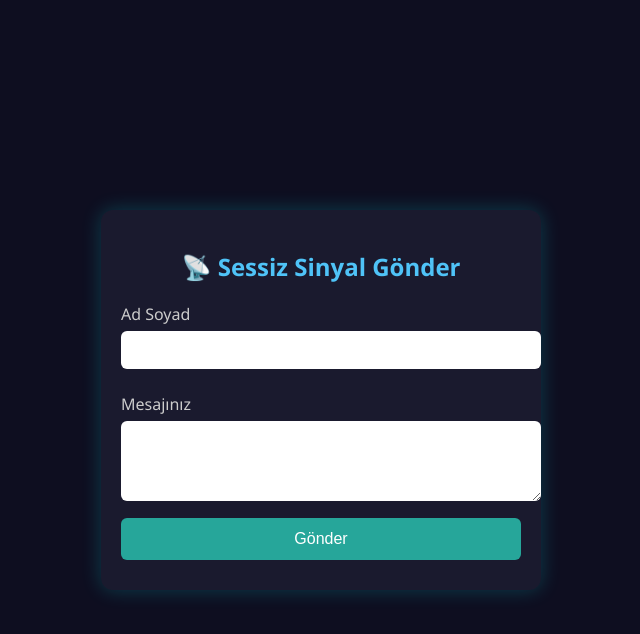
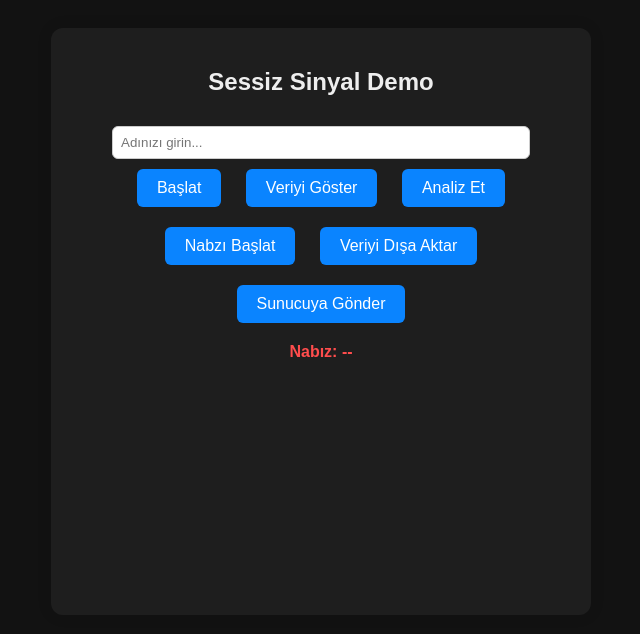
Before and after one commit to SeyhanC/sessiz-sinyal, a website: page index.html in a window 1280 px wide. Shown: the whole page, without its empty margins (319-959 px from the left). Drawn offline with nearby package versions, Linux system fonts and the light colour scheme.

Commit message:
Add files via upload

```diff
--- a/index.html
+++ b/index.html
@@ -1,77 +1,211 @@
+
 <!DOCTYPE html>
 <html lang="tr">
 <head>
   <meta charset="UTF-8" />
-  <meta name="viewport" content="width=device-width, initial-scale=1.0" />
-  <title>📡 Sessiz Sinyal Gönder</title>
+  <meta name="viewport" content="width=device-width, initial-scale=1.0"/>
+  <title>Sessiz Sinyal MVP</title>
+  <script src="https://cdn.jsdelivr.net/npm/chart.js"></script>
+  <script src="https://cdn.jsdelivr.net/npm/@tensorflow/tfjs@4.10.0"></script>
   <style>
+    :root {
+      --bg: #121212;
+      --card: #1e1e1e;
+      --text: #eee;
+      --btn: #0a84ff;
+      --bpm: #ff4d4d;
+    }
     body {
-      margin: 0;
-      font-family: 'Segoe UI', sans-serif;
-      background: #0e0e20;
-      color: #fff;
-      display: flex;
-      justify-content: center;
-      align-items: center;
-      height: 100vh;
+      font-family: Arial, sans-serif;
+      background: var(--bg);
+      color: var(--text);
+      text-align: center;
+      padding: 20px;
     }
-    .form-container {
-      background: #1a1a2e;
+    .card {
+      background: var(--card);
       padding: 20px;
       border-radius: 12px;
-      box-shadow: 0 0 20px rgba(0, 255, 255, 0.2);
-      width: 90%;
-      max-width: 400px;
+      box-shadow: 0 0 15px rgba(0,0,0,0.1);
+      max-width: 500px;
+      margin: auto;
     }
-    h2 {
-      text-align: center;
-      color: #4fc3f7;
-    }
-    label {
-      display: block;
-      margin: 12px 0 6px;
-      color: #ccc;
-    }
-    input, textarea {
-      width: 100%;
-      padding: 10px;
+    button {
+      margin: 10px;
+      padding: 10px 20px;
       border: none;
       border-radius: 6px;
-      margin-bottom: 12px;
-      font-size: 1em;
-    }
-    button {
-      background: #26a69a;
-      color: #fff;
-      border: none;
-      padding: 12px;
-      border-radius: 6px;
-      width: 100%;
+      background-color: var(--btn);
+      color: white;
       font-size: 1em;
       cursor: pointer;
     }
-    .status {
+    canvas {
+      margin-top: 30px;
+    }
+    video {
+      display: none;
+      width: 200px;
+      margin-top: 20px;
+      border-radius: 10px;
+    }
+    .bpm-display {
       margin-top: 10px;
-      text-align: center;
       font-weight: bold;
+      color: var(--bpm);
+    }
+    input[type="text"] {
+      padding: 8px;
+      margin-top: 10px;
+      border-radius: 6px;
+      border: 1px solid #ccc;
+      width: 80%;
     }
   </style>
 </head>
 <body>
-  <div class="form-container">
-    <h2>📡 Sessiz Sinyal Gönder</h2>
-    <form id="sinyalForm">
-      <label for="name">Ad Soyad</label>
-      <input type="text" id="name" required />
-
-      <label for="message">Mesajınız</label>
-      <textarea id="message" rows="4" required></textarea>
-
-      <button type="submit">Gönder</button>
-      <div class="status" id="status"></div>
-    </form>
+  <div class="card">
+    <h2>Sessiz Sinyal Demo</h2>
+    <input type="text" id="username" placeholder="Adınızı girin...">
+    <br>
+    <button onclick="startSession()">Başlat</button>
+    <button onclick="showData()">Veriyi Göster</button>
+    <button onclick="analyze()">Analiz Et</button>
+    <button onclick="startPulseDetection()">Nabzı Başlat</button>
+    <button onclick="exportData()">Veriyi Dışa Aktar</button>
+    <button onclick="sendToServer()">Sunucuya Gönder</button>
+    <div class="bpm-display" id="bpmDisplay">Nabız: --</div>
+    <video id="video" autoplay muted></video>
+    <canvas id="chart" width="400" height="200"></canvas>
   </div>
 
-  <script src="app.js"></script>
+  <script>
+    let data = [];
+    let startTime;
+    let clickCount = 0;
+
+    function startSession() {
+      const user = document.getElementById('username').value || 'anonim';
+      startTime = Date.now();
+      document.body.addEventListener('click', recordSignal);
+      alert(user + " oturumu başlattı. Ekrana rastgele tıklayın.");
+    }
+
+    function recordSignal(e) {
+      const delay = Date.now() - startTime;
+      const x = e.clientX;
+      const y = e.clientY;
+      clickCount++;
+      data.push({ x: delay / 1000, y: Math.random() * 100, xPos: x, yPos: y, clickCount });
+      localStorage.setItem('sessizData', btoa(JSON.stringify(data)));
+    }
+
+    function showData() {
+      const stored = JSON.parse(atob(localStorage.getItem('sessizData') || 'W10='));
+      alert(`Toplam veri: ${stored.length} adet sinyal kaydedildi.`);
+    }
+
+    function analyze() {
+      const ctx = document.getElementById('chart').getContext('2d');
+      const stored = JSON.parse(atob(localStorage.getItem('sessizData') || 'W10='));
+
+      const xs = stored.map(d => d.x);
+      const ys = stored.map(d => d.y);
+
+      const xsTensor = tf.tensor(xs);
+      const ysTensor = tf.tensor(ys);
+
+      const model = tf.sequential();
+      model.add(tf.layers.dense({ inputShape: [1], units: 8, activation: 'relu' }));
+      model.add(tf.layers.dense({ units: 1 }));
+      model.compile({ optimizer: 'adam', loss: 'meanSquaredError' });
+
+      model.fit(xsTensor.reshape([-1,1]), ysTensor.reshape([-1,1]), { epochs: 10 }).then(() => {
+        const predicted = xs.map(x => model.predict(tf.tensor([x])).dataSync()[0]);
+
+        new Chart(ctx, {
+          type: 'line',
+          data: {
+            labels: xs,
+            datasets: [
+              { label: 'Gerçek Veri', data: ys, borderColor: '#0a84ff', fill: false },
+              { label: 'AI Tahmini', data: predicted, borderColor: 'orange', borderDash: [5,5], fill: false }
+            ]
+          },
+          options: {
+            scales: {
+              x: { title: { display: true, text: 'Süre (sn)' } },
+              y: { title: { display: true, text: 'Seviye' }, min: 0, max: 100 }
+            }
+          }
+        });
+      });
+    }
+
+    async function startPulseDetection() {
+      try {
+        const stream = await navigator.mediaDevices.getUserMedia({ video: { facingMode: "environment" } });
+        video.srcObject = stream;
+        video.play();
+        bpmDisplay.innerText = "Nabız ölçülüyor...";
+
+        let ctx = document.createElement('canvas').getContext('2d');
+        let prevRed = 0, beats = 0;
+        let startTime = Date.now();
+
+        const interval = setInterval(() => {
+          ctx.drawImage(video, 0, 0, 50, 50);
+          let frame = ctx.getImageData(0, 0, 50, 50);
+          let totalRed = 0;
+          for (let i = 0; i < frame.data.length; i += 4) {
+            totalRed += frame.data[i];
+          }
+          let avgRed = totalRed / (frame.data.length / 4);
+
+          if (avgRed > prevRed + 2) beats++;
+          prevRed = avgRed;
+
+          let elapsed = (Date.now() - startTime) / 1000;
+          if (elapsed >= 10) {
+            let bpm = Math.round((beats / elapsed) * 60);
+            bpmDisplay.innerText = `Nabız: ${bpm} bpm`;
+            data.push({ x: elapsed, y: bpm, bpm });
+            localStorage.setItem('sessizData', btoa(JSON.stringify(data)));
+            clearInterval(interval);
+          }
+        }, 200);
+
+      } catch (err) {
+        bpmDisplay.innerText = "Kamera erişimi reddedildi.";
+        console.error(err);
+      }
+    }
+
+    function exportData() {
+      const stored = atob(localStorage.getItem('sessizData') || 'W10=');
+      const blob = new Blob([stored], { type: 'application/json' });
+      const url = URL.createObjectURL(blob);
+      const a = document.createElement('a');
+      a.href = url;
+      a.download = 'sessiz_sinyal_verisi.json';
+      a.click();
+      URL.revokeObjectURL(url);
+    }
+
+    function sendToServer() {
+      const username = document.getElementById('username').value || 'anonim';
+      const encoded = localStorage.getItem('sessizData');
+      const decoded = JSON.parse(atob(encoded || 'W10='));
+
+      fetch('https://sessiz-sinyal.onrender.com/api/sinyal', {
+        method: 'POST',
+        headers: { 'Content-Type': 'application/json' },
+        body: JSON.stringify({ username, signals: decoded })
+      })
+      .then(res => res.json())
+      .then(response => alert('Veri başarıyla sunucuya gönderildi.'))
+      .catch(err => alert('Sunucuya gönderim hatası: ' + err));
+    }
+  </script>
 </body>
 </html>
```
